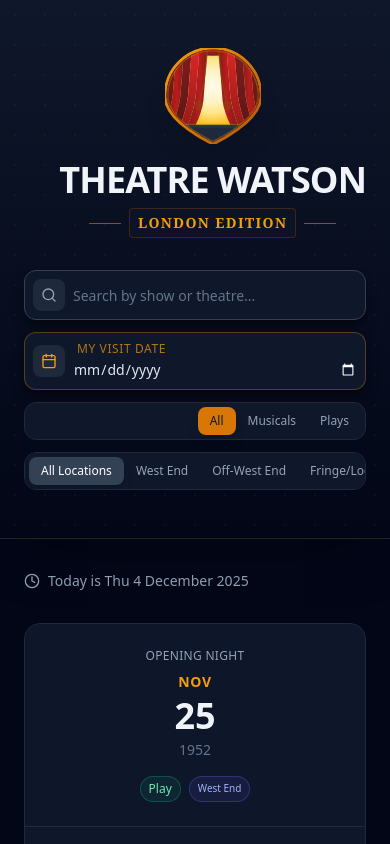
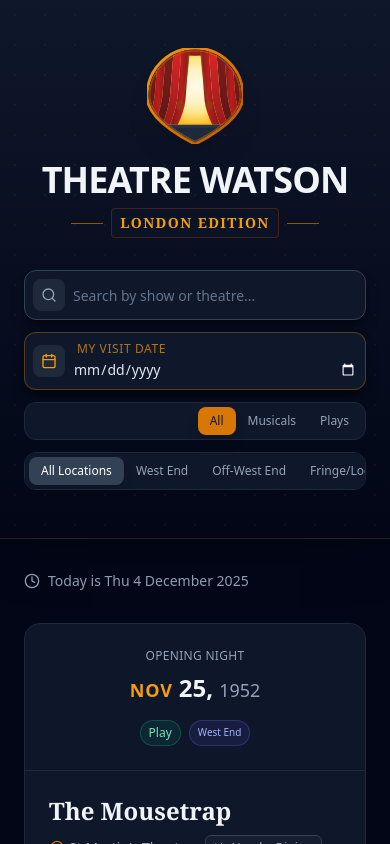
Before and after one commit to RichardMPS/theatre-watson, a React (Vite) app: page / in a window 390 px wide. Shown: the top 844 px of the page. Built offline with nearby package versions, Linux system fonts and the light colour scheme.

Commit message:
Fix mobile title alignment and compact date display
- Center THEATRE WATSON title on mobile (items-center)
- Consolidate opening night date from 4 lines to 2 lines
- Display date as "Nov 25, 1952" on single line

```diff
--- a/src/App.jsx
+++ b/src/App.jsx
@@ -1048,7 +1048,7 @@ const TheatreTracker = () => {
         </div>
 
         <div className="max-w-5xl mx-auto relative z-10">
-          <div className="flex flex-col md:flex-row justify-between items-end gap-8">
+          <div className="flex flex-col md:flex-row justify-between items-center md:items-end gap-8">
             <div className="flex flex-col items-center">
 
               {/* BRANDING LOGO: Theatre Curtain Pin */}
@@ -1315,9 +1315,11 @@ const TheatreTracker = () => {
                   {/* Date Column */}
                   <div className={`md:w-48 p-6 flex flex-col justify-center items-center md:items-start border-b md:border-b-0 md:border-r border-slate-800 ${open ? 'bg-slate-900/50' : 'bg-slate-900'}`}>
                     <span className="text-xs text-slate-400 uppercase tracking-wide mb-2">Opening Night</span>
-                    <span className="text-sm font-semibold text-amber-500 uppercase tracking-wider">{new Date(show.date).toLocaleString('default', { month: 'short' })}</span>
-                    <span className="text-4xl font-bold text-slate-100 my-1">{new Date(show.date).getDate()}</span>
-                    <span className="text-slate-500 text-sm">{new Date(show.date).getFullYear()}</span>
+                    <div className="flex items-baseline gap-1.5">
+                      <span className="text-lg font-semibold text-amber-500 uppercase tracking-wider">{new Date(show.date).toLocaleString('default', { month: 'short' })}</span>
+                      <span className="text-2xl font-bold text-slate-100">{new Date(show.date).getDate()},</span>
+                      <span className="text-lg text-slate-400">{new Date(show.date).getFullYear()}</span>
+                    </div>
 
                     <div className="mt-4 flex flex-wrap justify-center md:justify-start gap-2 w-full">
                        <span className={`text-xs px-2 py-1 rounded-full border ${show.type === 'musical' ? 'border-purple-500/30 text-purple-300 bg-purple-500/10' : 'border-emerald-500/30 text-emerald-300 bg-emerald-500/10'}`}>
```
